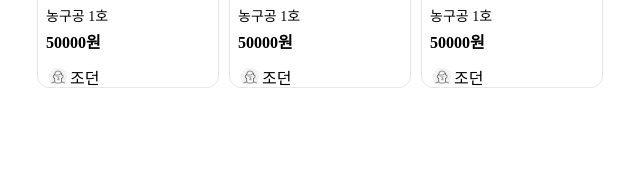
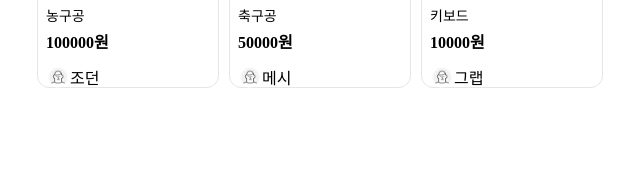
Before and after one commit to changmax909/grab-market, a plain HTML site: page index.html in a window 1280 px wide. Shown: the part 651-826 px from the top of the page, 91-731 px from the left. Drawn offline with Linux system fonts and the light colour scheme.

```diff
--- a/index.html
+++ b/index.html
@@ -54,11 +54,11 @@
             '<img class="product-img" src="' + product.imageUrl + '" />'+
             '</div>'+
             '<div class="product-contents">'+
-            '<span class="product-name">농구공 1호</span>'+
-            '<span class="product-price">50000원</span>'+
+            '<span class="product-name">' + product.name + '</span>'+
+            '<span class="product-price">' + product.price + '원' + '</span>'+
             '<div class="product-seller">'+
             '<img class="product-avatar" src="./images/icons/avatar.png" />'+
-            '<span>조던</span>'+
+            '<span>'+ product.seller +'</span>'+
             '</div>'+
             '</div>'+
             '</div>';
```
